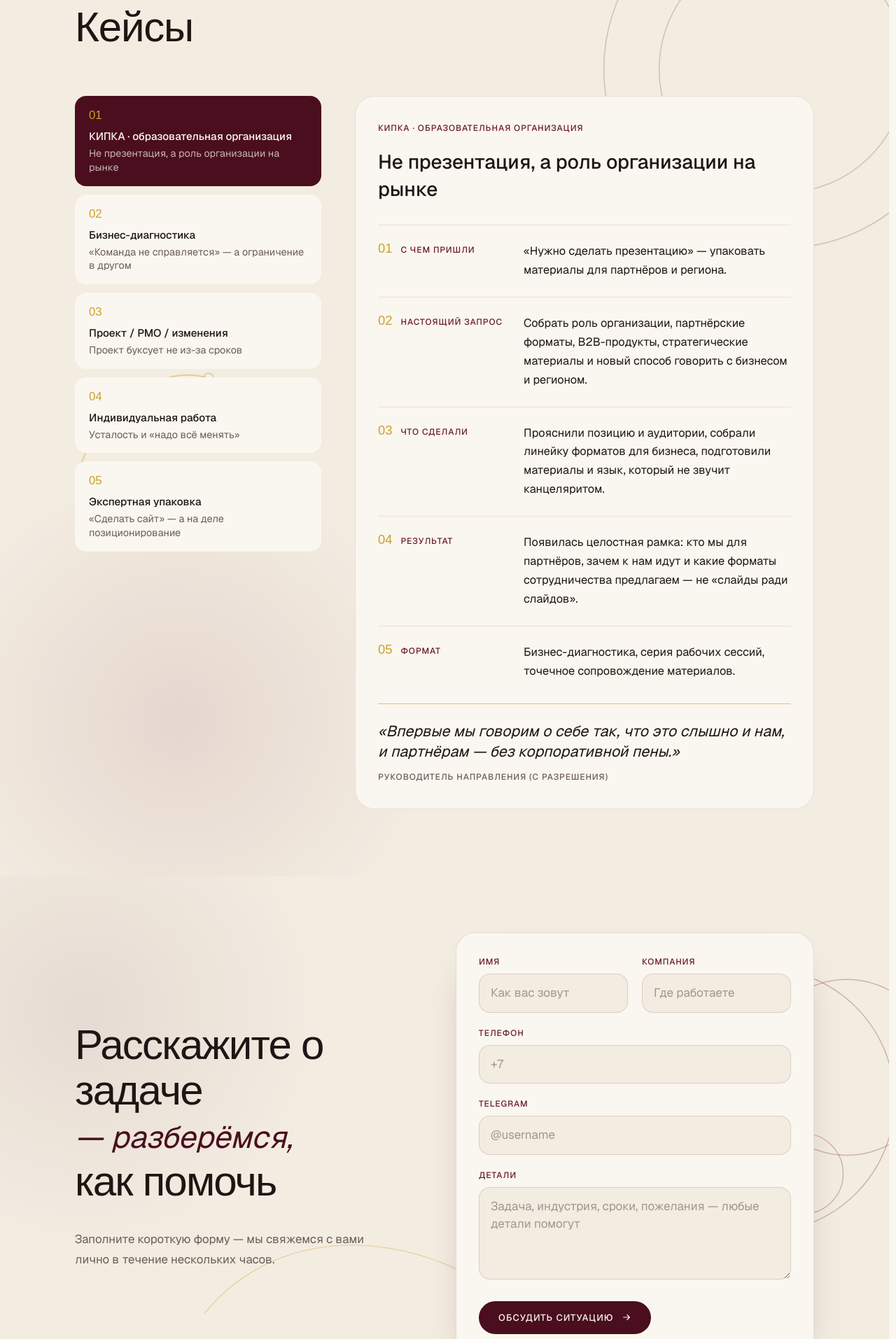
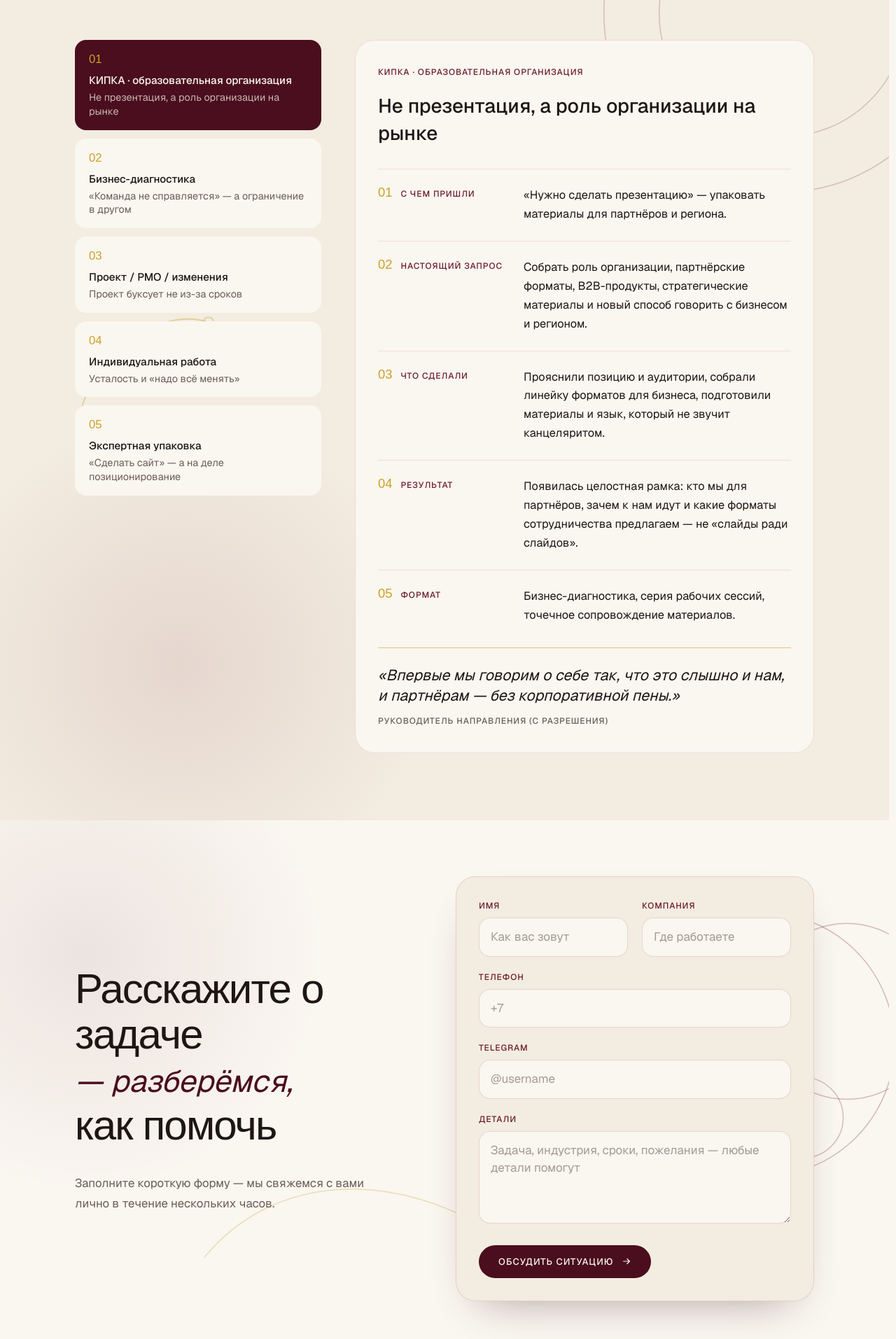
Before and after one commit to Sladenki/premium-psychology, a Next.js app: page / in a window 1280 px wide. Shown: the part 5260-7173 px from the top of the page at 70% size. Built offline with nearby package versions, Linux system fonts and the light colour scheme; a web font is replaced by a local one.

Commit message:
minor improvements

```diff
--- a/app/globals.css
+++ b/app/globals.css
@@ -32,12 +32,20 @@ html {
   overflow-x: clip;
 }
 
-@media (max-width: 640px) {
+@media (max-width: 767px) {
   html {
     scrollbar-gutter: auto;
+    scrollbar-width: none;
+  }
+
+  html::-webkit-scrollbar {
+    display: none;
+    width: 0;
+    height: 0;
   }
 }
 
+@media (min-width: 768px) {
   html::-webkit-scrollbar {
     width: 10px;
   }
@@ -54,6 +62,7 @@ html::-webkit-scrollbar-thumb {
 
   html::-webkit-scrollbar-thumb:hover {
     background: #c9a227;
+  }
 }
 
 body {
@@ -108,6 +117,17 @@ body {
   animation-play-state: paused;
 }
 
+.no-scrollbar {
+  scrollbar-width: none;
+  -ms-overflow-style: none;
+}
+
+.no-scrollbar::-webkit-scrollbar {
+  display: none;
+  width: 0;
+  height: 0;
+}
+
 @media (prefers-reduced-motion: reduce) {
   .marquee-track {
     animation: none;
--- a/app/page.tsx
+++ b/app/page.tsx
@@ -2,7 +2,6 @@ import { Header } from "@/components/layout/header";
 import { About } from "@/components/sections/about";
 import { Cases } from "@/components/sections/cases";
 import { ContactForm } from "@/components/sections/contact";
-import { Discuss } from "@/components/sections/discuss";
 import { Faq } from "@/components/sections/faq";
 import { Footer } from "@/components/sections/footer";
 import { Hero } from "@/components/sections/hero";
@@ -21,7 +20,6 @@ export default function Home() {
         <Cases />
         <ContactForm />
         <Faq />
-        <Discuss />
       </main>
       <Footer />
     </>
--- a/components/layout/header.tsx
+++ b/components/layout/header.tsx
@@ -23,9 +23,31 @@ export function Header() {
   }, []);
 
   useEffect(() => {
-    document.documentElement.style.overflow = open ? "hidden" : "";
+    if (!open) return;
+
+    const scrollY = window.scrollY;
+    const body = document.body;
+    const previous = {
+      position: body.style.position,
+      top: body.style.top,
+      left: body.style.left,
+      right: body.style.right,
+      width: body.style.width,
+    };
+
+    body.style.position = "fixed";
+    body.style.top = `-${scrollY}px`;
+    body.style.left = "0";
+    body.style.right = "0";
+    body.style.width = "100%";
+
     return () => {
-      document.documentElement.style.overflow = "";
+      body.style.position = previous.position;
+      body.style.top = previous.top;
+      body.style.left = previous.left;
+      body.style.right = previous.right;
+      body.style.width = previous.width;
+      window.scrollTo(0, scrollY);
     };
   }, [open]);
 
@@ -35,7 +57,7 @@ export function Header() {
     };
     window.addEventListener("keydown", onKey);
     return () => window.removeEventListener("keydown", onKey);
-  }, []);
+  }, [open]);
 
   const light = open || !scrolled;
 
--- a/components/sections/about.tsx
+++ b/components/sections/about.tsx
@@ -91,7 +91,7 @@ function LogoMarquee() {
 
 export function About() {
   return (
-    <section id="practice" className="relative overflow-hidden bg-cream-50 pt-16 pb-0 sm:pt-28 lg:pt-40">
+    <section id="practice" className="relative overflow-hidden bg-cream-50 pt-10 pb-0 sm:pt-16 lg:pt-20">
       <Atmosphere variant="practice" />
       <div className="relative z-10 mx-auto w-full max-w-[1120px] px-5 sm:px-8">
         <div>
--- a/components/sections/cases.tsx
+++ b/components/sections/cases.tsx
@@ -1,9 +1,8 @@
 "use client";
 
-import { AnimatePresence, motion, useReducedMotion } from "framer-motion";
+import { useReducedMotion } from "framer-motion";
 import { useState } from "react";
 import { cases, type CaseStudy } from "@/lib/content";
-import { EXPO } from "@/lib/easing";
 import { cn } from "@/lib/cn";
 import { Atmosphere } from "@/components/ui/atmosphere";
 import { RevealLines } from "@/components/ui/reveal";
@@ -67,7 +66,7 @@ export function Cases() {
           <div
             role="tablist"
             aria-label="Кейсы"
-            className="-mx-5 flex snap-x snap-mandatory gap-3 overflow-x-auto px-5 pb-1 sm:mx-0 sm:px-0 lg:flex-col lg:overflow-visible lg:pb-0"
+            className="no-scrollbar -mx-5 flex snap-x snap-mandatory gap-3 overflow-x-auto px-5 pb-1 sm:mx-0 sm:px-0 lg:flex-col lg:overflow-visible lg:pb-0"
           >
             {cases.items.map((item) => {
               const selected = item.id === active.id;
@@ -109,19 +108,25 @@ export function Cases() {
             role="tabpanel"
             id="case-panel"
             aria-labelledby={`case-tab-${active.id}`}
-            className="min-w-0"
+            className="grid min-w-0 [overflow-anchor:none]"
           >
-            <AnimatePresence mode="wait" initial={false}>
-              <motion.div
-                key={active.id}
-                initial={reduce ? false : { opacity: 0, y: 10 }}
-                animate={{ opacity: 1, y: 0 }}
-                exit={reduce ? undefined : { opacity: 0, y: -8 }}
-                transition={{ duration: reduce ? 0 : 0.35, ease: EXPO }}
-              >
-                <CaseDetail item={active} />
-              </motion.div>
-            </AnimatePresence>
+            {cases.items.map((item) => {
+              const selected = item.id === active.id;
+              return (
+                <div
+                  key={item.id}
+                  className={cn(
+                    "col-start-1 row-start-1",
+                    reduce ? "" : "transition-opacity duration-300 ease-[cubic-bezier(0.65,0,0.35,1)]",
+                    selected ? "relative z-10 opacity-100" : "pointer-events-none z-0 opacity-0",
+                  )}
+                  aria-hidden={selected ? undefined : true}
+                  inert={selected ? undefined : true}
+                >
+                  <CaseDetail item={item} />
+                </div>
+              );
+            })}
           </div>
         </div>
       </div>
--- a/components/sections/contact.tsx
+++ b/components/sections/contact.tsx
@@ -6,7 +6,7 @@ import { Atmosphere } from "@/components/ui/atmosphere";
 import { RevealLines } from "@/components/ui/reveal";
 
 const fieldClass =
-  "w-full rounded-2xl border border-wine-700/15 bg-cream-100 px-4 py-3.5 text-[1.0625rem] text-ink-900 outline-none transition-colors duration-300 placeholder:text-ink-500/60 focus:border-gold-400";
+  "w-full rounded-2xl border border-wine-700/15 bg-cream-50 px-4 py-3.5 text-[1.0625rem] text-ink-900 outline-none transition-colors duration-300 placeholder:text-ink-500/60 focus:border-gold-400";
 
 const labelClass = "mb-2 block text-[12px] font-medium uppercase tracking-[0.08em] text-wine-700";
 
@@ -24,7 +24,7 @@ export function ContactForm() {
   }
 
   return (
-    <section id="contact" className="relative overflow-hidden bg-cream-100 pt-10 pb-10 sm:pt-16 sm:pb-14 lg:pt-20 lg:pb-16">
+    <section id="contact" className="relative overflow-hidden bg-cream-50 pt-10 pb-10 sm:pt-16 sm:pb-14 lg:pt-20 lg:pb-16">
       <Atmosphere variant="contact" />
       <div className="relative z-10 mx-auto grid w-full max-w-[1120px] items-center gap-12 px-5 sm:px-8 lg:grid-cols-[minmax(0,1fr)_minmax(0,28rem)] lg:gap-16 xl:grid-cols-[minmax(0,1fr)_32rem]">
         <div>
@@ -55,7 +55,7 @@ export function ContactForm() {
         ) : (
           <form
             onSubmit={onSubmit}
-            className="rounded-[1.35rem] border border-wine-700/12 bg-cream-50 p-4 shadow-[0_28px_60px_-36px_rgba(42,10,18,0.45)] sm:rounded-[1.75rem] sm:p-8"
+            className="rounded-[1.35rem] border border-wine-700/12 bg-cream-100 p-4 shadow-[0_28px_60px_-36px_rgba(42,10,18,0.45)] sm:rounded-[1.75rem] sm:p-8"
           >
             <div className="grid gap-5 sm:grid-cols-2">
               <label className="block">
--- a/components/sections/faq.tsx
+++ b/components/sections/faq.tsx
@@ -54,7 +54,7 @@ function FaqItem({ question, answer }: { question: string; answer: string[] }) {
 
 export function Faq() {
   return (
-    <section id="faq" className="relative overflow-hidden bg-cream-50 pt-10 pb-16 sm:pt-14 sm:pb-28 lg:pt-16 lg:pb-40">
+    <section id="faq" className="relative overflow-hidden bg-cream-100 pt-10 pb-16 sm:pt-14 sm:pb-28 lg:pt-16 lg:pb-40">
       <Atmosphere variant="faq" />
       <div className="relative z-10 mx-auto w-full max-w-[1120px] px-5 sm:px-8">
         <RevealLines
```
Lines whose indentation alone changed are shown as unchanged.
